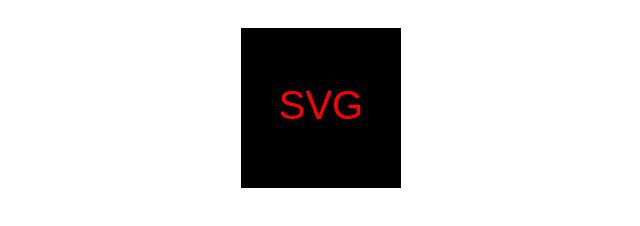
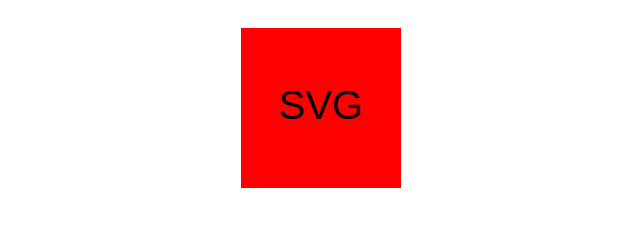
Before and after one commit to J-Ross01/SVG-Logo, a website: page index.html in a window 1280 px wide. Shown: the whole page, without its empty margins (319-959 px from the left). Drawn offline with Linux system fonts and the light colour scheme.

```diff
--- a/index.html
+++ b/index.html
@@ -10,13 +10,13 @@
 <div id="logo-container" style="display: flex; align-items: center; justify-content: center;">
 
     <svg width="300" height="200" xmlns="http://www.w3.org/2000/svg">
-        <rect x="70" y="20" width="160" height="160" fill="black" />
+        <rect x="70" y="20" width="160" height="160" fill="red " />
         <text
             x="50%"
             y="50%"
             dominant-baseline="middle"
             text-anchor="middle"
-            fill="red"
+            fill="black"
             style="font-family: Arial, sans-serif; font-size: 40px;">
             SVG
         </text>
```
Also changed, not shown: README.md.
